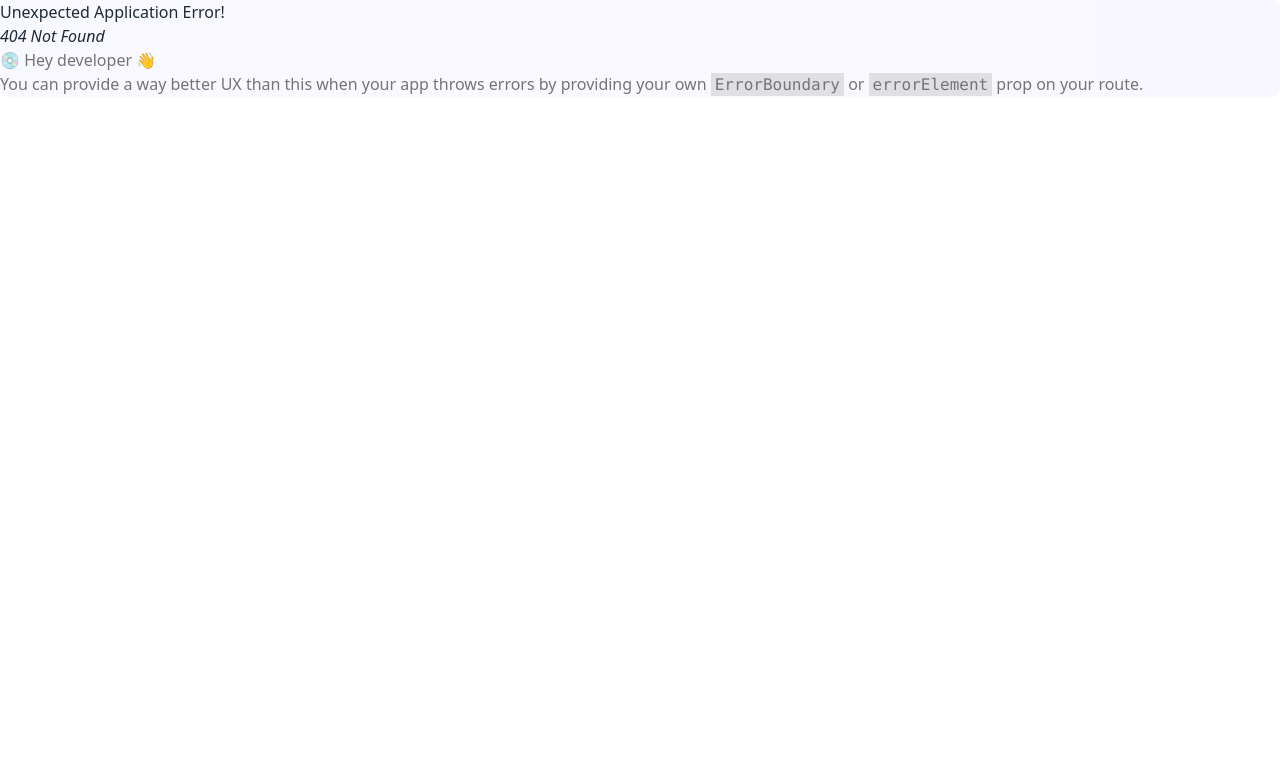
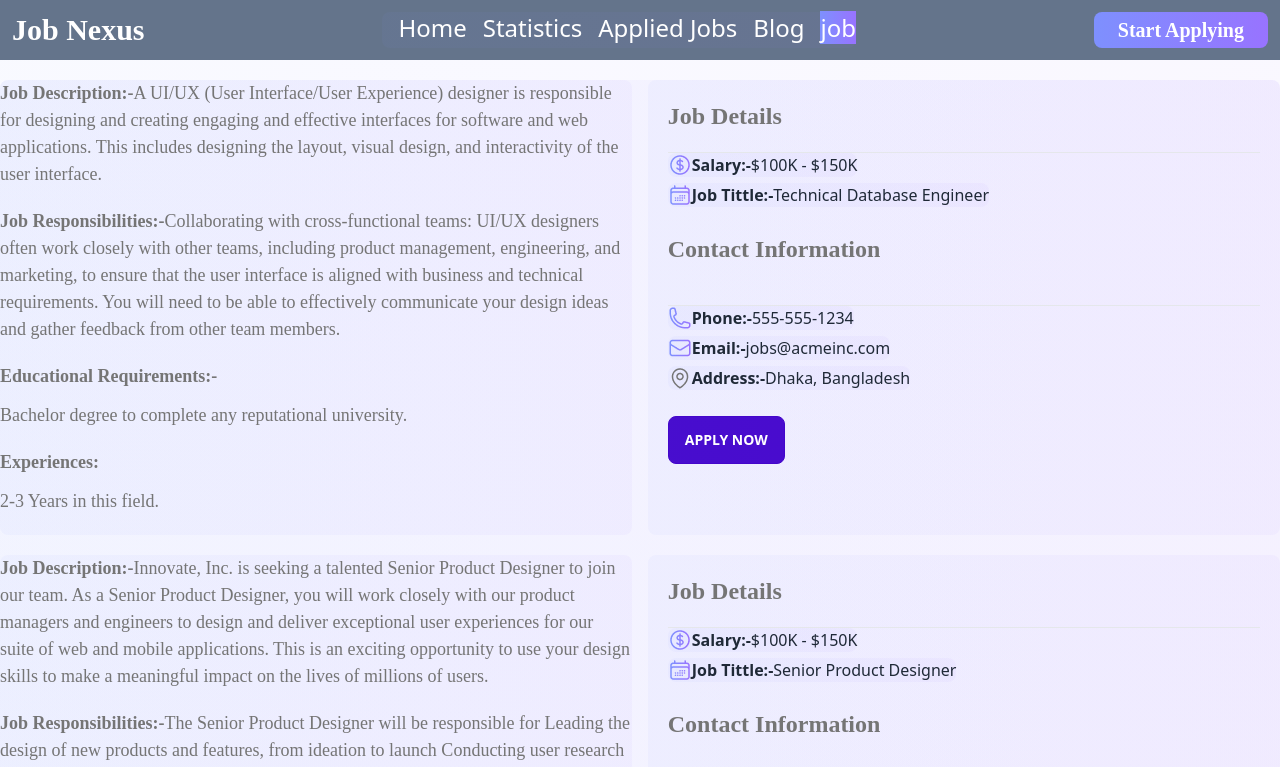
Before and after one commit to oliullah05/Job-Verse, a React (Vite) app: page /job in a window 1280 px wide. Before the commit this address had no page. Shown: the top 767 px of the page. Built offline with nearby package versions, Linux system fonts and the light colour scheme.

Commit message:
banner and job category design done

```diff
--- a/index.html
+++ b/index.html
@@ -4,7 +4,7 @@
     <meta charset="UTF-8" />
     <link rel="icon" type="image/svg+xml" href="/vite.svg" />
     <meta name="viewport" content="width=device-width, initial-scale=1.0" />
-    <title>Vite + React</title>
+    <title>Welcome To Job-Nexus</title>
   </head>
   <body>
     <div id="root"></div>
--- a/src/Components/Header/Header.jsx
+++ b/src/Components/Header/Header.jsx
@@ -10,10 +10,16 @@ const Header = () => {
             <nav className='text-2xl p-3 bg-slate-500 flex justify-between container mx-auto'>
             <h1 className='text-3xl '>Job Nexus</h1>
           <div>
-          <NavLink className={`ml-4 text-white ${({ isActive}) => isActive? "active" : ""}`} to="/home">Home</NavLink>
+          <NavLink className={`ml-4 text-white ${({ isActive}) => isActive? "active" : ""}`} to="/">Home</NavLink>
+
             <NavLink className={`ml-4 text-white ${({ isActive}) => isActive? "active" : ""}`}  to="/statistics">Statistics</NavLink>
+
             <NavLink className={`ml-4 text-white ${({ isActive}) => isActive? "active" : ""}`}  to="/applied_jobs">Applied Jobs</NavLink>
+
             <NavLink className={`ml-4 text-white ${({ isActive}) => isActive? "active" : ""}`}  to="/blog">Blog</NavLink>
+
+            <NavLink className={`ml-4 text-white ${({ isActive}) => isActive? "active" : ""}`}  to="/job">job</NavLink>
+
           </div>
             <button className=''>Start Applying</button>
 
--- /dev/null
+++ b/src/Components/SingleDetails/Description/Description.jsx
@@ -0,0 +1,66 @@
+
+import "./description.css"
+
+const Description = ({des}) => {
+ const {job_description,job_responsibilities,educational_requirements,required_experience,contact_information,salary,job_title,location}=des;
+console.log(des);
+    return (
+        <section className="container mx-auto my-5 flex gap-4">
+
+            <div className="basis-1/2">
+<p className="mb-5"><span className="font-semibold">Job Description:-</span>{job_description}</p>
+<p className="mb-5"><span className="font-semibold">Job Responsibilities:-</span>{job_responsibilities}</p>
+<p className="font-semibold mb-3">Educational Requirements:-</p>
+<p className="mb-5">{educational_requirements}</p>
+<p className="font-semibold mb-3">Experiences:</p>
+<p>{required_experience}</p>
+
+            </div>
+
+
+
+
+
+
+
+
+
+
+
+
+
+
+
+
+
+            <div className="basis-1/2 p-5">
+       <p className="font-semibold mb-5 text-2xl">Job Details</p>
+       <hr />
+       <div className="inline-flex"><img src="../../../../assets/Icons/Frame.png" alt="" /><span  className="font-bold" >Salary:-</span>{salary}</div>
+       <br />
+
+       <div className="inline-flex"><img src="../../../../assets/Icons/Frame-1.png" alt="" /><span  className="font-bold" >Job Tittle:-</span>{job_title}</div>
+
+
+     <p className="text-2xl font-bold py-5">Contact Information</p>
+     <hr />
+     <div className="inline-flex"><img src="../../../../assets/Icons/Frame-2.png" alt="" /><span  className="font-bold" >Phone:-</span>{contact_information.phone}</div>
+     <br />
+
+     <div className="inline-flex"><img src="../../../../assets/Icons/Frame-3.png" alt="" /><span  className="font-bold" >Email:-</span>{contact_information.email}</div>
+     <br />
+
+     <div className="inline-flex"><img src="../../../../assets/Icons/Location Icon.png" alt="" /><span  className="font-bold" >Address:-</span>{location}</div>
+     <br />
+
+     <div className="btn btn-active btn-primary mt-5">Apply Now</div>
+            </div>
+
+
+
+
+        </section>
+    );
+};
+
+export default Description;
--- /dev/null
+++ b/src/Components/SingleDetails/Details/Details.jsx
@@ -0,0 +1,12 @@
+import React from 'react';
+import "./Details.css"
+
+const Details = () => {
+    return (
+        <div>
+
+        </div>
+    );
+};
+
+export default Details;
--- /dev/null
+++ b/src/Components/SingleDetails/SingleDetails.jsx
@@ -0,0 +1,23 @@
+import React, { useEffect, useState } from 'react';
+import Description from './Description/Description';
+import Details from './Details/Details';
+
+
+const SingleDetails = () => {
+    const [datum ,setData]  = useState([])
+    useEffect(()=>{
+       fetch("Jobs.json")
+       .then(res=>res.json())
+       .then(data=>setData(data))
+    },[])
+    return (
+        <div>
+           {
+            datum.map(des=> <Description des={des}></Description>)
+           }
+            {/* <Details></Details> */}
+        </div>
+    );
+};
+
+export default SingleDetails;
--- /dev/null
+++ b/src/Components/Statistics/statistics.jsx
@@ -0,0 +1,11 @@
+import React from 'react';
+
+const Statistics = () => {
+    return (
+        <div>
+
+        </div>
+    );
+};
+
+export default Statistics;
```
Also changed, not shown: public/AssignmentMarks.json (added, +11 -0 lines), src/main.jsx (+11 -2 lines), src/Components/SingleDetails/Description/description.css (added), src/Components/SingleDetails/Details/Details.css (added).
